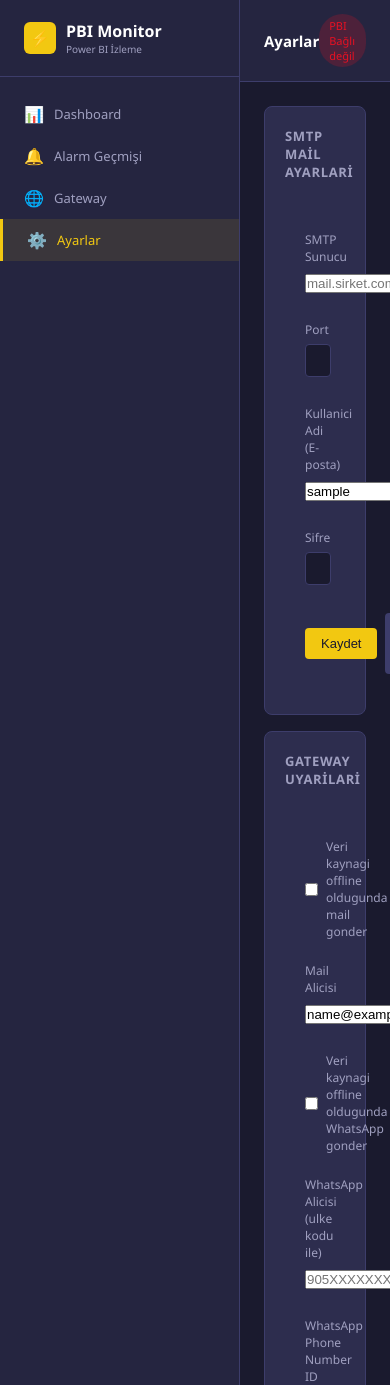
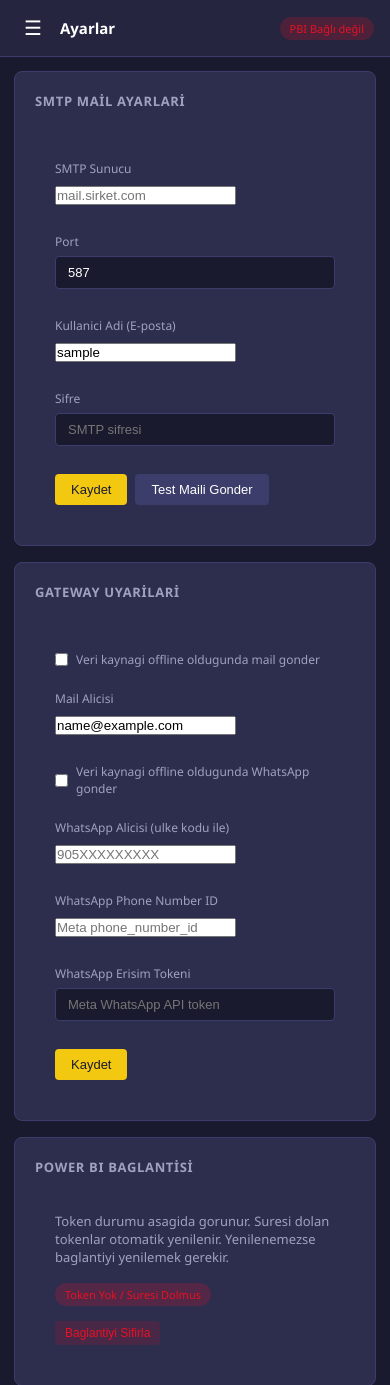
Before and after one commit to SHapeloglu/PBIMonitor, a Flask app: page /ayarlar in a window 390 px wide. Shown: the top 1385 px of the page. Run offline with Flask 3, Linux system fonts and the light colour scheme; the visitor is signed in with stand-in values (Sample User, id 1); data that the repository does not hold is empty; parts of the project's set-up code (start-up, migrations or seed data) failed here and were passed over.

Commit message:
feat: responsive dashboard UI - hamburger menu, mobile grid, table scroll
- Added @media queries for tablet (768px) and mobile (420px) breakpoints
- Sidebar: fixed (desktop) → hamburger toggle (<768px) with overlay
- Stats grid: 4 cols → 2 cols → 1 col responsive
- Tables wrapped in .table-scroll for horizontal scroll on mobile
- Modal responsive padding for smaller screens
- JS functions: sidebarAc() / sidebarKapat() for menu toggle
- Docker rebuild successful, pbimonitor-web running

```diff
--- a/templates/base.html
+++ b/templates/base.html
@@ -315,11 +315,66 @@
             letter-spacing: .1em;
             margin: 12px 0;
         }
+
+        /* Table horizontal scroll wrapper (mobile safety net) */
+        .table-scroll { width: 100%; overflow-x: auto; -webkit-overflow-scrolling: touch; }
+
+        /* Hamburger (hidden on desktop) */
+        .hamburger-btn {
+            display: none;
+            background: none;
+            border: none;
+            color: var(--pbi-text);
+            font-size: 20px;
+            cursor: pointer;
+            padding: 4px 8px;
+        }
+
+        .sidebar-overlay {
+            display: none;
+            position: fixed;
+            inset: 0;
+            background: rgba(0,0,0,0.5);
+            z-index: 90;
+        }
+        .sidebar-overlay.open { display: block; }
+
+        /* ===== Responsive (<=768px) ===== */
+        @media (max-width: 768px) {
+            body { flex-direction: column; }
+
+            .sidebar {
+                position: fixed;
+                top: 0; left: 0;
+                height: 100vh;
+                transform: translateX(-100%);
+                transition: transform .2s ease;
+                z-index: 100;
+            }
+            .sidebar.open { transform: translateX(0); }
+
+            .hamburger-btn { display: inline-flex; align-items: center; }
+
+            .topbar { padding: 12px 16px; }
+            .content { padding: 14px; }
+
+            .stats-grid { grid-template-columns: repeat(2, 1fr); gap: 10px; }
+            .stat-value { font-size: 22px; }
+
+            .modal-box { padding: 16px; width: 100%; }
+
+            table { font-size: 12px; }
+            th, td { padding: 8px 6px; }
+        }
+
+        @media (max-width: 420px) {
+            .stats-grid { grid-template-columns: 1fr; }
+        }
     </style>
 </head>
 <body>
 
-<div class="sidebar">
+<div class="sidebar" id="sidebar">
     <div class="sidebar-logo">
         <div class="sidebar-logo-icon">⚡</div>
         <div>
@@ -347,9 +402,14 @@
     </div>
 </div>
 
+<div class="sidebar-overlay" id="sidebarOverlay" onclick="sidebarKapat()"></div>
+
 <div class="main">
     <div class="topbar">
-        <div class="topbar-title">{% block topbar_title %}{% endblock %}</div>
+        <div style="display:flex; align-items:center; gap:10px">
+            <button class="hamburger-btn" onclick="sidebarAc()">☰</button>
+            <div class="topbar-title">{% block topbar_title %}{% endblock %}</div>
+        </div>
         <div class="topbar-right">
             <div id="pbiDurum" class="badge badge-red">PBI Bağlı değil</div>
         </div>
@@ -373,6 +433,18 @@ async function pbiDurumKontrol() {
     }
 }
 pbiDurumKontrol();
+
+function sidebarAc() {
+    document.getElementById('sidebar').classList.add('open');
+    document.getElementById('sidebarOverlay').classList.add('open');
+}
+function sidebarKapat() {
+    document.getElementById('sidebar').classList.remove('open');
+    document.getElementById('sidebarOverlay').classList.remove('open');
+}
+document.querySelectorAll('.nav-item').forEach(function(el) {
+    el.addEventListener('click', sidebarKapat);
+});
 </script>
 
 {% block scripts %}{% endblock %}
```
